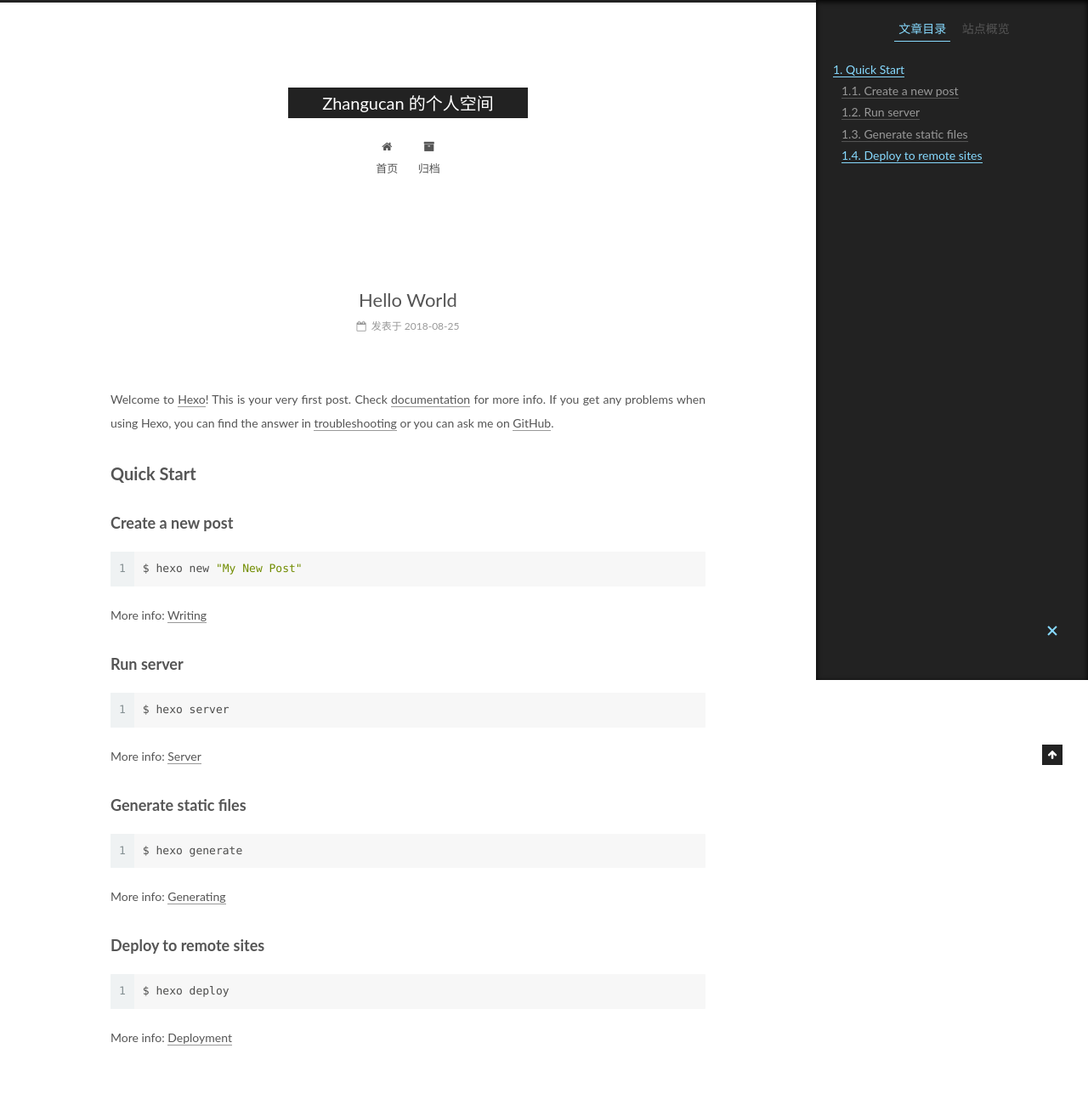
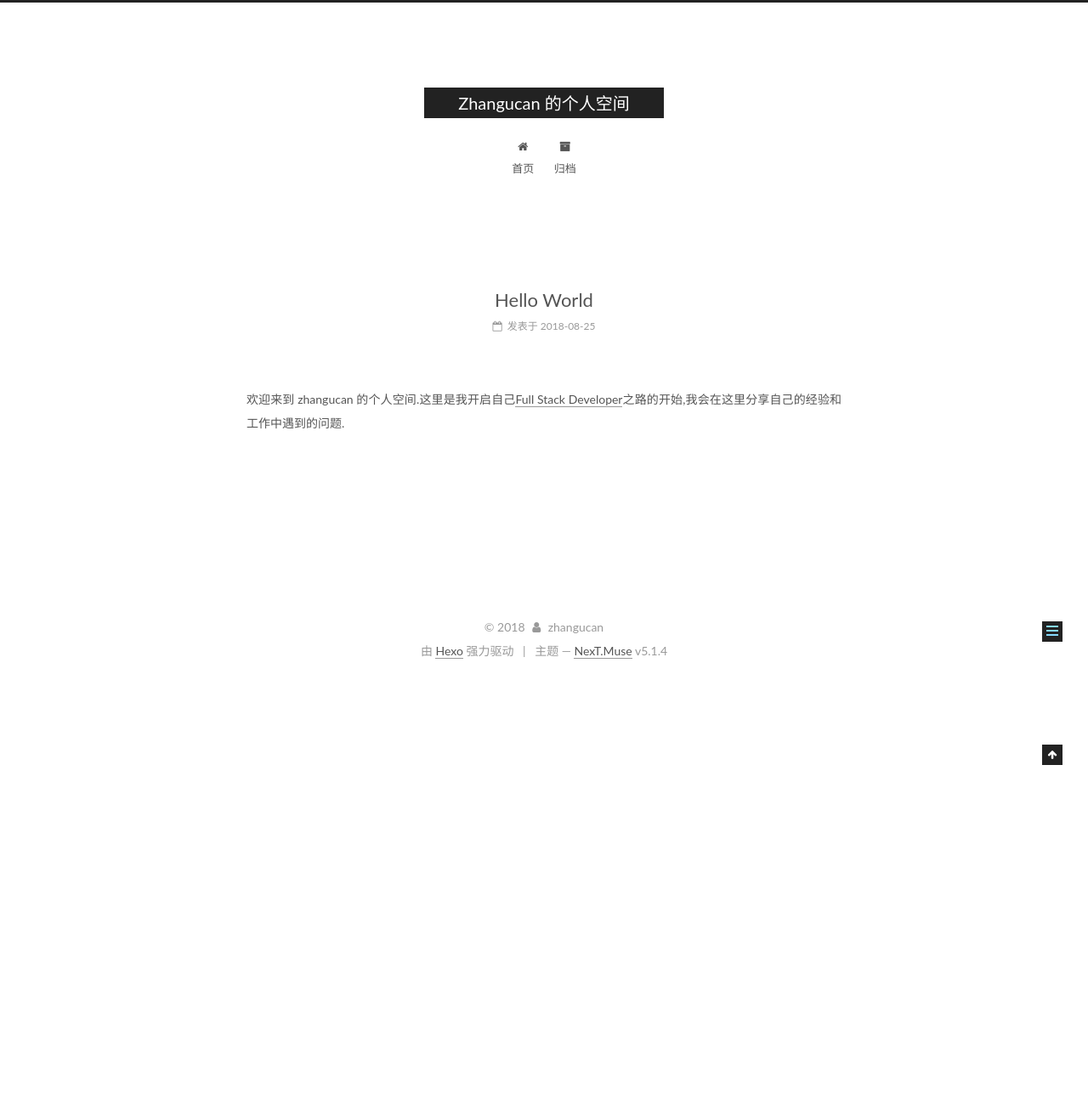
Before and after one commit to zhangucan/zhangucan.github.io, a plain HTML site: page 2018/08/25/hello-world/index.html in a window 1280 px wide. Shown: the top 1300 px of the page at 85% size. After the commit the page ends 800 px from the top, so only its background shows below. Drawn offline with Linux system fonts and the light colour scheme.

Commit message:
Site updated: 2018-08-25 12:07:11

```diff
--- a/2018/08/25/hello-world/index.html
+++ b/2018/08/25/hello-world/index.html
@@ -79,17 +79,17 @@
 
 
 
-<meta name="description" content="Welcome to Hexo! This is your very first post. Check documentation for more info. If you get any problems when using Hexo, you can find the answer in troubleshooting or you can ask me on GitHub. Quick">
+<meta name="description" content="欢迎来到 zhangucan 的个人空间.这里是我开启自己Full Stack Developer之路的开始,我会在这里分享自己的经验和工作中遇到的问题.">
 <meta property="og:type" content="article">
 <meta property="og:title" content="Hello World">
 <meta property="og:url" content="http://yoursite.com/2018/08/25/hello-world/index.html">
 <meta property="og:site_name" content="Zhangucan 的个人空间">
-<meta property="og:description" content="Welcome to Hexo! This is your very first post. Check documentation for more info. If you get any problems when using Hexo, you can find the answer in troubleshooting or you can ask me on GitHub. Quick">
+<meta property="og:description" content="欢迎来到 zhangucan 的个人空间.这里是我开启自己Full Stack Developer之路的开始,我会在这里分享自己的经验和工作中遇到的问题.">
 <meta property="og:locale" content="zh-Hans">
-<meta property="og:updated_time" content="2018-08-25T03:24:00.406Z">
+<meta property="og:updated_time" content="2018-08-25T04:06:52.712Z">
 <meta name="twitter:card" content="summary">
 <meta name="twitter:title" content="Hello World">
-<meta name="twitter:description" content="Welcome to Hexo! This is your very first post. Check documentation for more info. If you get any problems when using Hexo, you can find the answer in troubleshooting or you can ask me on GitHub. Quick">
+<meta name="twitter:description" content="欢迎来到 zhangucan 的个人空间.这里是我开启自己Full Stack Developer之路的开始,我会在这里分享自己的经验和工作中遇到的问题.">
 
 
 
@@ -299,15 +299,7 @@
 
 
 
-        <p>Welcome to <a href="https://hexo.io/" target="_blank" rel="noopener">Hexo</a>! This is your very first post. Check <a href="https://hexo.io/docs/" target="_blank" rel="noopener">documentation</a> for more info. If you get any problems when using Hexo, you can find the answer in <a href="https://hexo.io/docs/troubleshooting.html" target="_blank" rel="noopener">troubleshooting</a> or you can ask me on <a href="https://github.com/hexojs/hexo/issues" target="_blank" rel="noopener">GitHub</a>.</p>
-<h2 id="Quick-Start"><a href="#Quick-Start" class="headerlink" title="Quick Start"></a>Quick Start</h2><h3 id="Create-a-new-post"><a href="#Create-a-new-post" class="headerlink" title="Create a new post"></a>Create a new post</h3><figure class="highlight bash"><table><tr><td class="gutter"><pre><span class="line">1</span><br></pre></td><td class="code"><pre><span class="line">$ hexo new <span class="string">"My New Post"</span></span><br></pre></td></tr></table></figure>
-<p>More info: <a href="https://hexo.io/docs/writing.html" target="_blank" rel="noopener">Writing</a></p>
-<h3 id="Run-server"><a href="#Run-server" class="headerlink" title="Run server"></a>Run server</h3><figure class="highlight bash"><table><tr><td class="gutter"><pre><span class="line">1</span><br></pre></td><td class="code"><pre><span class="line">$ hexo server</span><br></pre></td></tr></table></figure>
-<p>More info: <a href="https://hexo.io/docs/server.html" target="_blank" rel="noopener">Server</a></p>
-<h3 id="Generate-static-files"><a href="#Generate-static-files" class="headerlink" title="Generate static files"></a>Generate static files</h3><figure class="highlight bash"><table><tr><td class="gutter"><pre><span class="line">1</span><br></pre></td><td class="code"><pre><span class="line">$ hexo generate</span><br></pre></td></tr></table></figure>
-<p>More info: <a href="https://hexo.io/docs/generating.html" target="_blank" rel="noopener">Generating</a></p>
-<h3 id="Deploy-to-remote-sites"><a href="#Deploy-to-remote-sites" class="headerlink" title="Deploy to remote sites"></a>Deploy to remote sites</h3><figure class="highlight bash"><table><tr><td class="gutter"><pre><span class="line">1</span><br></pre></td><td class="code"><pre><span class="line">$ hexo deploy</span><br></pre></td></tr></table></figure>
-<p>More info: <a href="https://hexo.io/docs/deployment.html" target="_blank" rel="noopener">Deployment</a></p>
+        <p>欢迎来到 zhangucan 的个人空间.这里是我开启自己<a href="https://www.laurencegellert.com/2012/08/what-is-a-full-stack-developer/" target="_blank" rel="noopener">Full Stack Developer</a>之路的开始,我会在这里分享自己的经验和工作中遇到的问题.</p>
 
 
     </div>
@@ -376,17 +368,8 @@
 
 
 
-        <ul class="sidebar-nav motion-element">
-          <li class="sidebar-nav-toc sidebar-nav-active" data-target="post-toc-wrap">
-            文章目录
-          </li>
-          <li class="sidebar-nav-overview" data-target="site-overview-wrap">
-            站点概览
-          </li>
-        </ul>
 
-
-      <section class="site-overview-wrap sidebar-panel">
+      <section class="site-overview-wrap sidebar-panel sidebar-panel-active">
         <div class="site-overview">
           <div class="site-author motion-element" itemprop="author" itemscope itemtype="http://schema.org/Person">
 
@@ -428,22 +411,6 @@
         </div>
       </section>
 
-
-      <!--noindex-->
-        <section class="post-toc-wrap motion-element sidebar-panel sidebar-panel-active">
-          <div class="post-toc">
-
-
-
-
-
-
-              <div class="post-toc-content"><ol class="nav"><li class="nav-item nav-level-2"><a class="nav-link" href="#Quick-Start"><span class="nav-number">1.</span> <span class="nav-text">Quick Start</span></a><ol class="nav-child"><li class="nav-item nav-level-3"><a class="nav-link" href="#Create-a-new-post"><span class="nav-number">1.1.</span> <span class="nav-text">Create a new post</span></a></li><li class="nav-item nav-level-3"><a class="nav-link" href="#Run-server"><span class="nav-number">1.2.</span> <span class="nav-text">Run server</span></a></li><li class="nav-item nav-level-3"><a class="nav-link" href="#Generate-static-files"><span class="nav-number">1.3.</span> <span class="nav-text">Generate static files</span></a></li><li class="nav-item nav-level-3"><a class="nav-link" href="#Deploy-to-remote-sites"><span class="nav-number">1.4.</span> <span class="nav-text">Deploy to remote sites</span></a></li></ol></li></ol></div>
-
-
-          </div>
-        </section>
-      <!--/noindex-->
 
 
 
--- a/css/main.css
+++ b/css/main.css
@@ -1822,7 +1822,7 @@ pre .javascript .function {
   width: 4px;
   height: 4px;
   border-radius: 50%;
-  background: #ff6a67;
+  background: #e978a2;
 }
 .links-of-blogroll {
   font-size: 13px;
```
Also changed, not shown: index.html (+1 -9 lines).
